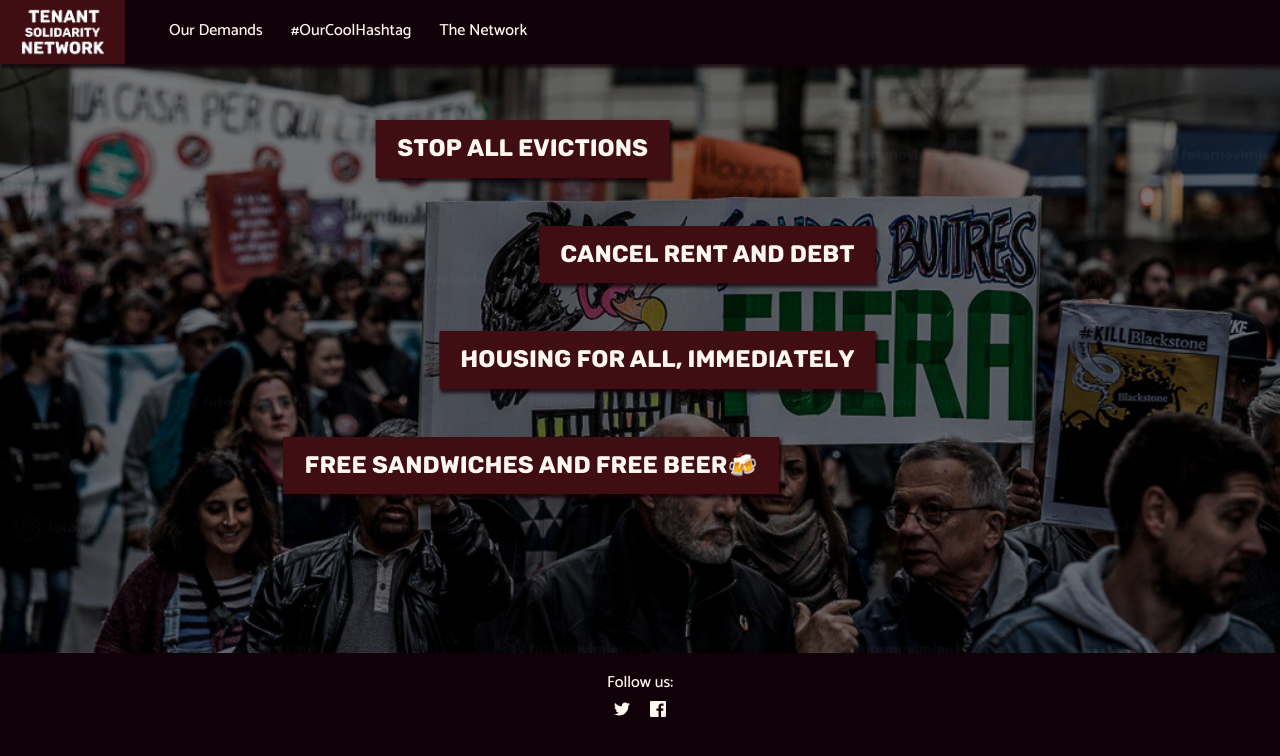
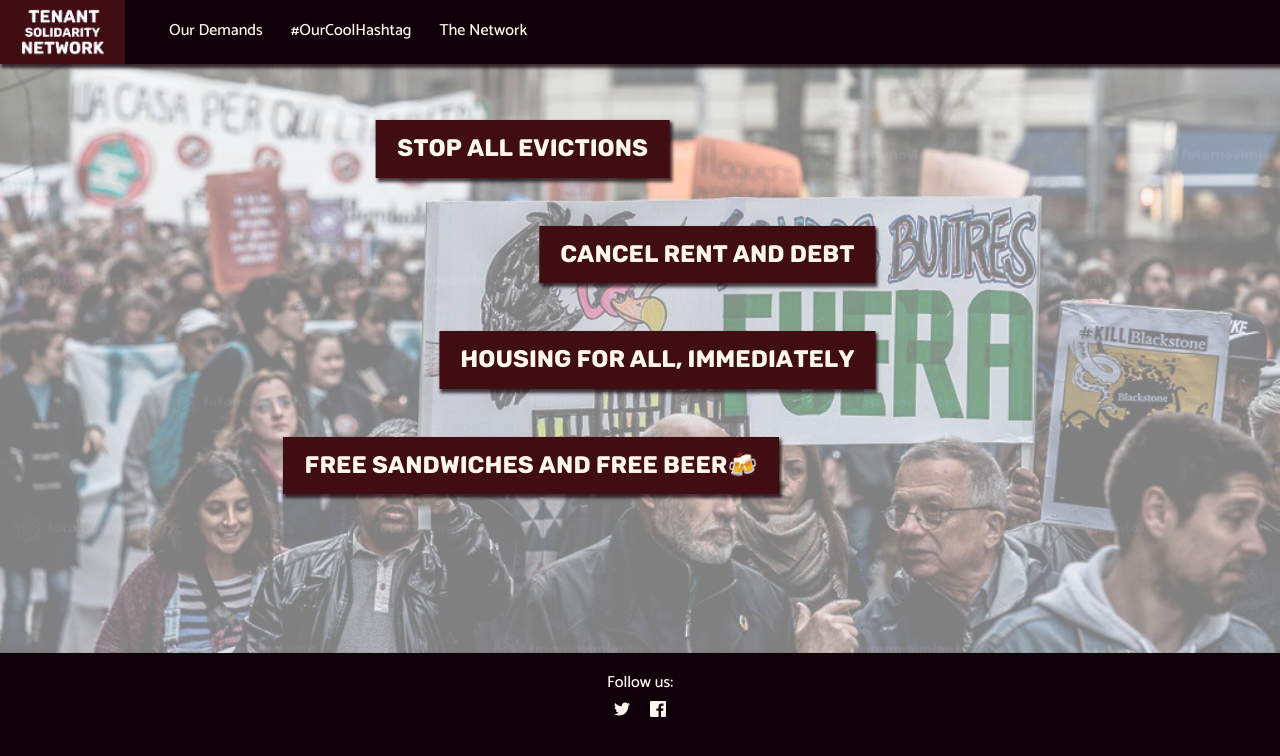
Before and after one commit to jsrois/w-concept, a React app: page / in a window 1280 px wide. Shown: the top 756 px of the page. Built offline with nearby package versions, Linux system fonts and the light colour scheme.

Commit message:
Changed image gradient in demands page

```diff
--- a/src/styles/demands-content.scss
+++ b/src/styles/demands-content.scss
@@ -6,7 +6,7 @@
 }
 
 .hero-image {
-  background-image: linear-gradient(rgba(0, 0, 0, .5), rgba(0, 0, 0, .5)), url('../images/demo_photo.png');
+  background-image: linear-gradient(rgba(255,255,255, .5), rgba(255,255,255, .5)), url('../images/demo_photo.png');
 
   background-position: center;
   background-repeat: no-repeat;
```
